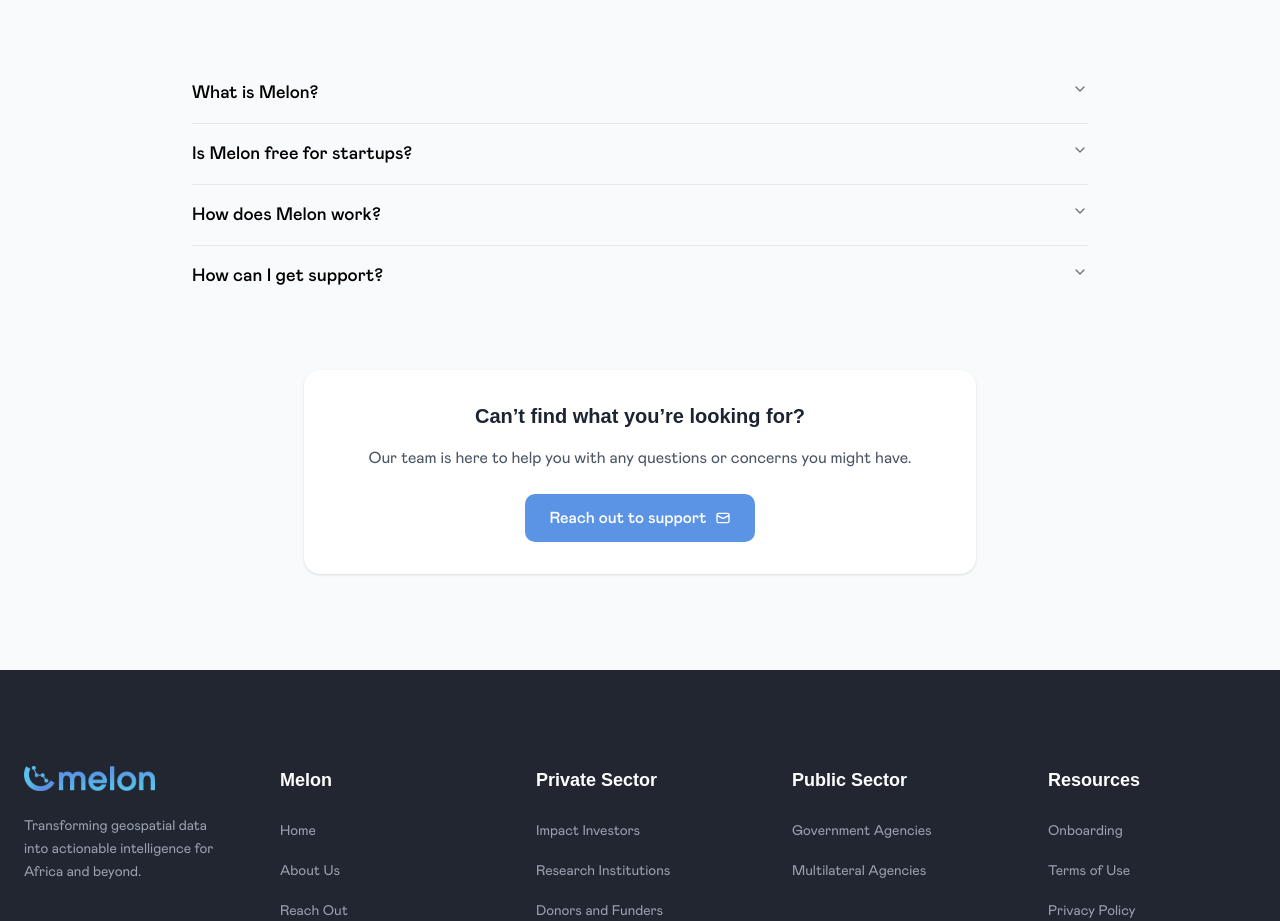
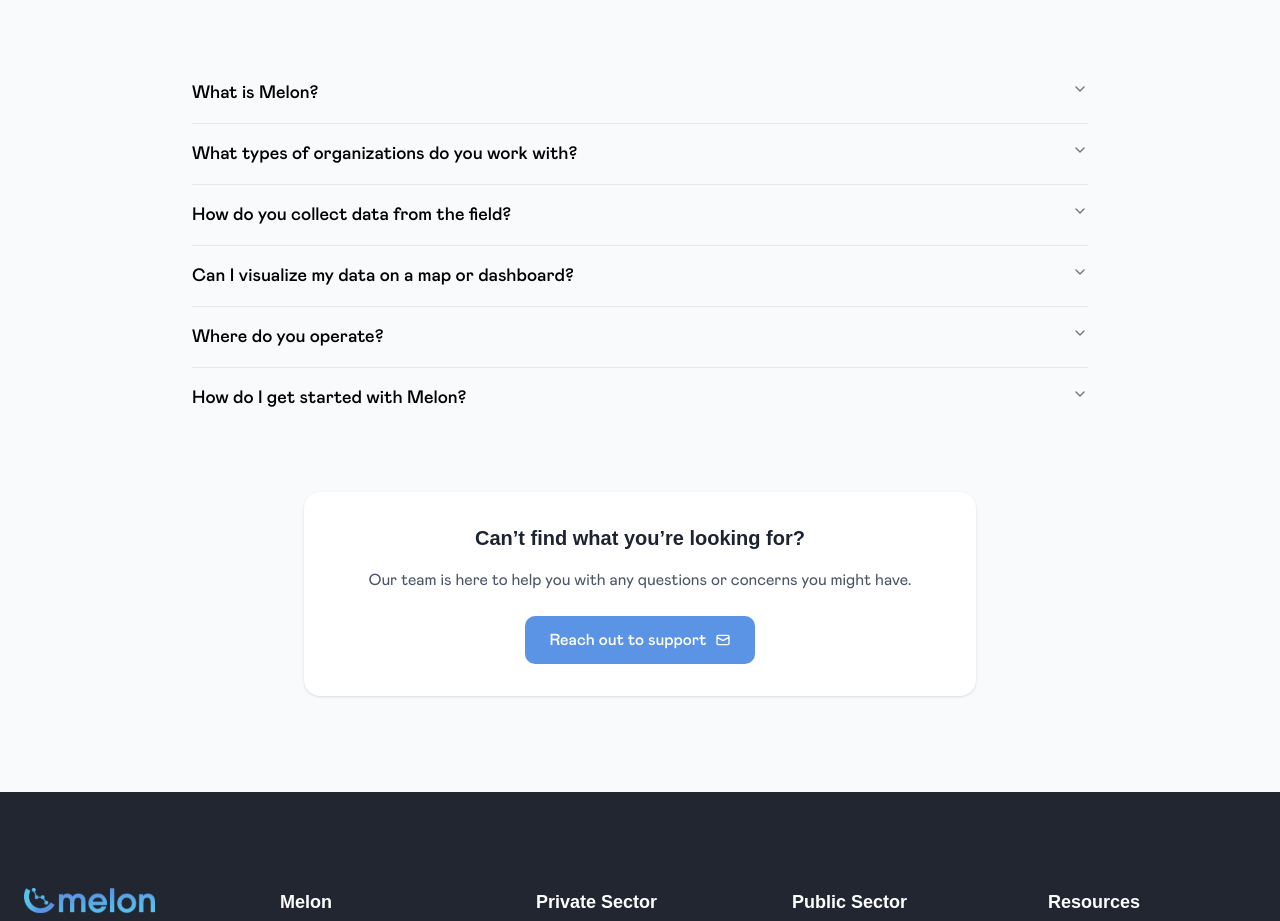
Before and after one commit to vicodevv/melon-landing, a Next.js app: page / in a window 1280 px wide. Shown: the part 6140-7061 px from the top of the page. Built offline with nearby package versions, Linux system fonts and the light colour scheme; a web font is replaced by a local one.

Commit message:
Bug Fix: Landing Page

```diff
--- a/src/components/sections/FAQ.tsx
+++ b/src/components/sections/FAQ.tsx
@@ -9,19 +9,27 @@
   const faqItems = [
     {
       question: "What is Melon?",
-      answer: "Melon is a powerful tool that helps organizations measure impact beyond reporting.",
+      answer: "Melon is a data technology company that helps organizations collect, analyze, and visualize project & field data, especially geospatial data to make faster, smarter decisions. We combine mobile data collection tools, geospatial analytics, and intuitive dashboards to power your insights.",
     },
     {
-      question: "Is Melon free for startups?",
-      answer: "Yes! Melon offers a free plan for startups to get started.",
+      question: "What types of organizations do you work with?",
+      answer: "We work with governments, development agencies, telecoms, energy companies, health programs, financial institutions, and more - any organization that needs accurate, location-based data to monitor projects, target interventions, or improve outcomes.",
     },
     {
-      question: "How does Melon work?",
-      answer: "Melon integrates with your existing workflow to provide real-time impact measurement and data management.",
+      question: "How do you collect data from the field?",
+      answer: "We deploy trained agents using our custom-built Galia by Melon mobile app. Our agents gather geotagged photos, surveys, and real-time observations even in remote or offline locations across Nigeria and beyond.",
     },
     {
-      question: "How can I get support?",
-      answer: "You can reach out to our support team via the contact page or email us at support@melon.com.",
+      question: "Can I visualize my data on a map or dashboard?",
+      answer: "Absolutely. Kajari by Melon offers interactive dashboards that show your data in real-time on maps, charts, and tables customized to your needs. You can filter by location, date, agent, and more.",
+    },
+    {
+      question: "Where do you operate?",
+      answer: "Melon operates across all 36 states of Nigeria, with a growing presence in Ghana and other West African countries. We can mobilize data agents nationwide within 48 hours.",
+    },
+    {
+      question: "How do I get started with Melon?",
+      answer: "Just reach out via our contact form or click the signup button. We'll schedule a brief discovery call to understand your needs and show you how Melon can support your project.",
     },
   ];
 
@@ -47,7 +55,7 @@
                   {item.question}
                 </AccordionTrigger>
                 <AccordionContent className="text-gray-600 text-base leading-relaxed pt-2 pb-6">
-                  {item.answer || "Content goes here."}
+                  {item.answer}
                 </AccordionContent>
               </AccordionItem>
             ))}
```
